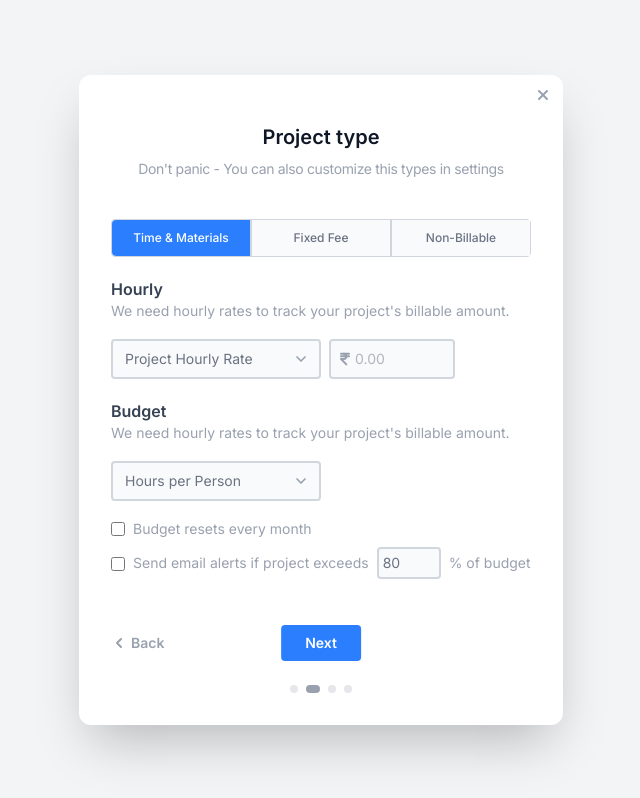
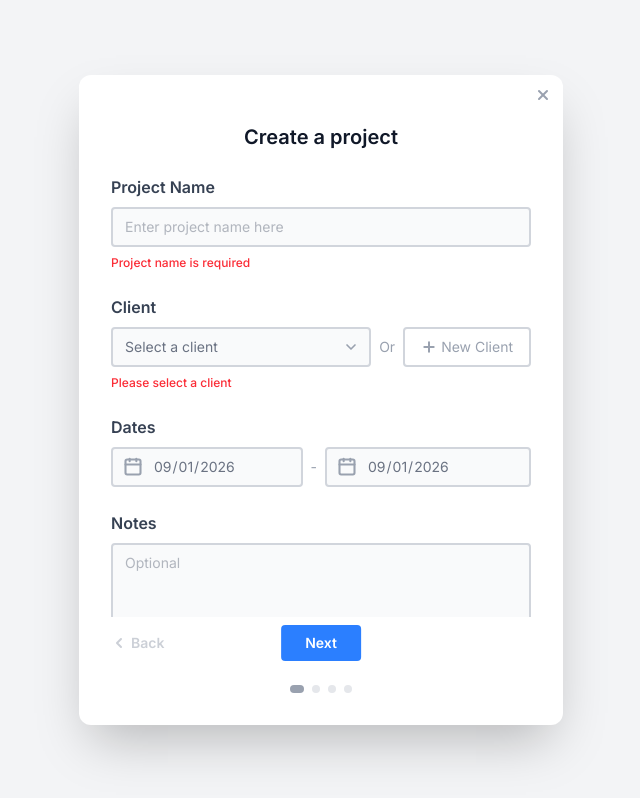
Before and after one commit to manishguhe301/multi-step-forms, a React (Vite) app: page /task-1 in a window 1280 px wide. Both pictures are taken after a click on the button "Next". Shown: the whole page, without its empty margins (319-959 px from the left). Built offline with nearby package versions, Linux system fonts and the light colour scheme.

Commit message:
feat: add validation and error handling for project creation form

```diff
--- a/src/components/task-1/CreateProject.tsx
+++ b/src/components/task-1/CreateProject.tsx
@@ -4,7 +4,7 @@ import Step1 from "./Step1";
 import Step2 from "./Step2";
 import Step3 from "./Step3";
 import Step4 from "./Step4";
-import { today, type ProjectFormData } from "../../utils/helper";
+import { today, type ProjectFormData, type FormErrors } from "../../utils/helper";
 
 const CreateProject = () => {
   const totalSteps = 4;
@@ -29,6 +29,38 @@ const CreateProject = () => {
     projectPermission: "Everyone",
   });
 
+  const [errors, setErrors] = useState<FormErrors>({});
+
+  const validateStep = (step: number): boolean => {
+    const newErrors: FormErrors = {};
+
+    if (step === 1) {
+      if (!formData.projectName.trim()) {
+        newErrors.projectName = "Project name is required";
+      }
+
+      if (!formData.client) {
+        newErrors.client = "Please select a client";
+      }
+
+      if (!formData.startDate) {
+        newErrors.startDate = "Start date is required";
+      } else if (formData.startDate < today) {
+        newErrors.startDate = "Start date cannot be before today";
+      }
+
+      if (!formData.endDate) {
+        newErrors.endDate = "End date is required";
+      } else if (formData.endDate < formData.startDate) {
+        newErrors.endDate = "End date must be after the start date";
+      }
+    }
+
+    setErrors(newErrors);
+
+    return Object.keys(newErrors).length === 0;
+  };
+
   return (
     <div className="relative h-screen w-screen overflow-hidden bg-gray-100">
       <div className="absolute left-1/2 top-1/2 flex h-162.5 max-h-[calc(100vh-2rem)] w-121 max-w-[calc(100vw-2rem)] -translate-x-1/2 -translate-y-1/2 flex-col rounded-xl bg-white p-3 shadow-2xl">
@@ -39,30 +71,34 @@ const CreateProject = () => {
         />
 
         <div className="flex h-full min-h-0 flex-col p-3 sm:p-5">
-          <div className="min-h-0 flex-1 overflow-y-auto ">
+          <div className="min-h-0 flex-1 overflow-y-auto no-scrollbar">
             {
               currentStep === 1 &&
               <Step1
                 formData={formData}
                 setFormData={setFormData}
+                errors={errors}
               />
             }
             {currentStep === 2 && (
               <Step2
                 formData={formData}
                 setFormData={setFormData}
+                errors={errors}
               />
             )}
             {
               currentStep === 3 && <Step3
                 formData={formData}
                 setFormData={setFormData}
+                errors={errors}
               />
             }
             {
               currentStep === 4 && <Step4
                 formData={formData}
                 setFormData={setFormData}
+                errors={errors}
               />
             }
           </div>
@@ -82,8 +118,14 @@ const CreateProject = () => {
               type="button"
               className="absolute left-1/2 -translate-x-1/2 rounded bg-blue-500 px-6 py-2 text-sm font-semibold text-white transition-all duration-300 hover:bg-blue-600 cursor-pointer"
               onClick={() => {
-                setCurrentStep((prev) => Math.min(prev + 1, totalSteps))
-                console.log(formData);
+                if (currentStep === totalSteps) {
+                  console.log(formData)
+                  return;
+                }
+
+                if (validateStep(currentStep)) {
+                  setCurrentStep((prev) => Math.min(prev + 1, totalSteps));
+                }
               }}
             >
               {currentStep === 4 ? "Submit" : "Next"}
--- a/src/components/task-1/Step1.tsx
+++ b/src/components/task-1/Step1.tsx
@@ -7,7 +7,7 @@ import DateInput from "../elements/DateInput"
 import StepHeader from "../elements/StepHeader"
 import { today, type StepProps } from "../../utils/helper"
 
-const Step1 = ({ formData, setFormData }: StepProps) => {
+const Step1 = ({ formData, setFormData, errors }: StepProps) => {
   return (
     <div className="flex flex-col gap-4 py-4">
       <StepHeader stepTitle="Create a project" />
@@ -26,6 +26,11 @@ const Step1 = ({ formData, setFormData }: StepProps) => {
               }))
             }
           />
+          {errors?.projectName && (
+            <p className="mt-0 text-xs font-medium text-red-500">
+              {errors.projectName}
+            </p>
+          )}
         </InputContainer>
 
         <InputContainer>
@@ -68,6 +73,12 @@ const Step1 = ({ formData, setFormData }: StepProps) => {
               </span>
             </button>
           </div>
+
+          {errors?.client && (
+            <p className="text-xs font-medium text-red-500">
+              {errors.client}
+            </p>
+          )}
         </InputContainer>
 
         <InputContainer>
@@ -102,6 +113,11 @@ const Step1 = ({ formData, setFormData }: StepProps) => {
               }
             />
           </div>
+          {(errors?.startDate || errors?.endDate) && (
+            <p className=" text-xs font-medium text-red-500">
+              {errors.startDate || errors.endDate}
+            </p>
+          )}
         </InputContainer>
 
         <InputContainer>
--- a/src/index.css
+++ b/src/index.css
@@ -1,12 +1,12 @@
-@import url("https://fonts.googleapis.com/css2?family=Inter:wght@400;500;600;700&display=swap");
+@import url('https://fonts.googleapis.com/css2?family=Inter:wght@400;500;600;700&display=swap');
 
-@import "tailwindcss";
+@import 'tailwindcss';
 
 body {
-  font-family: "Inter", sans-serif;
+  font-family: 'Inter', sans-serif;
 }
 
-input[type="date"]::-webkit-calendar-picker-indicator {
+input[type='date']::-webkit-calendar-picker-indicator {
   opacity: 0;
   position: absolute;
   right: 0;
@@ -14,3 +14,13 @@ input[type="date"]::-webkit-calendar-picker-indicator {
   height: 100%;
   cursor: pointer;
 }
+
+.no-scrollbar {
+  scrollbar-width: none;
+
+  &::-webkit-scrollbar {
+    display: none;
+  }
+
+  -ms-overflow-style: none;
+}
--- a/src/utils/helper.ts
+++ b/src/utils/helper.ts
@@ -5,6 +5,7 @@ export const today = new Date().toISOString().split('T')[0];
 export type StepProps = {
   formData: ProjectFormData;
   setFormData: React.Dispatch<React.SetStateAction<ProjectFormData>>;
+  errors?: FormErrors;
 };
 
 export type ProjectFormData = {
@@ -25,3 +26,5 @@ export type ProjectFormData = {
   view: string;
   projectPermission: string;
 };
+
+export type FormErrors = Partial<Record<keyof ProjectFormData, string>>;
```
